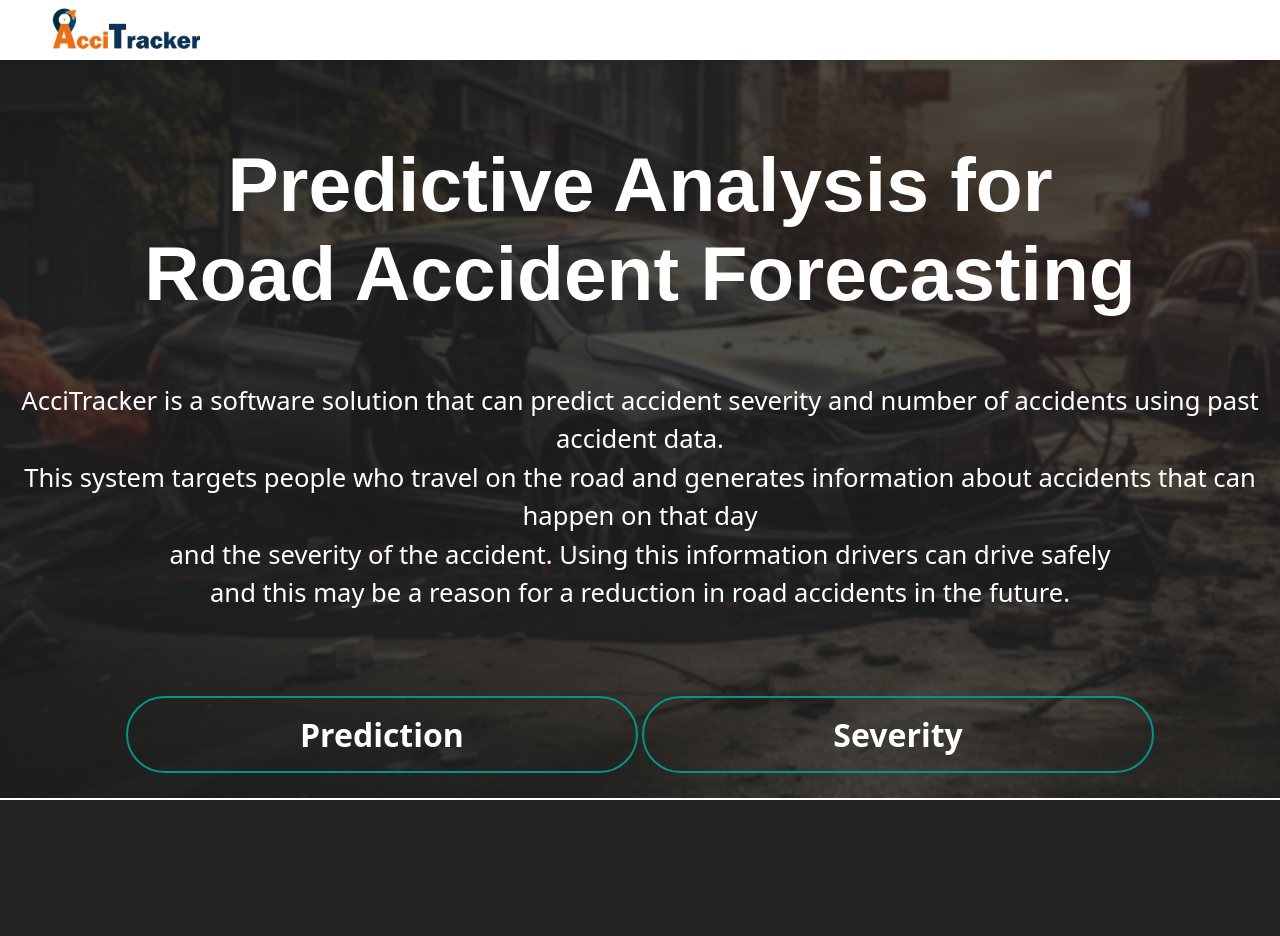
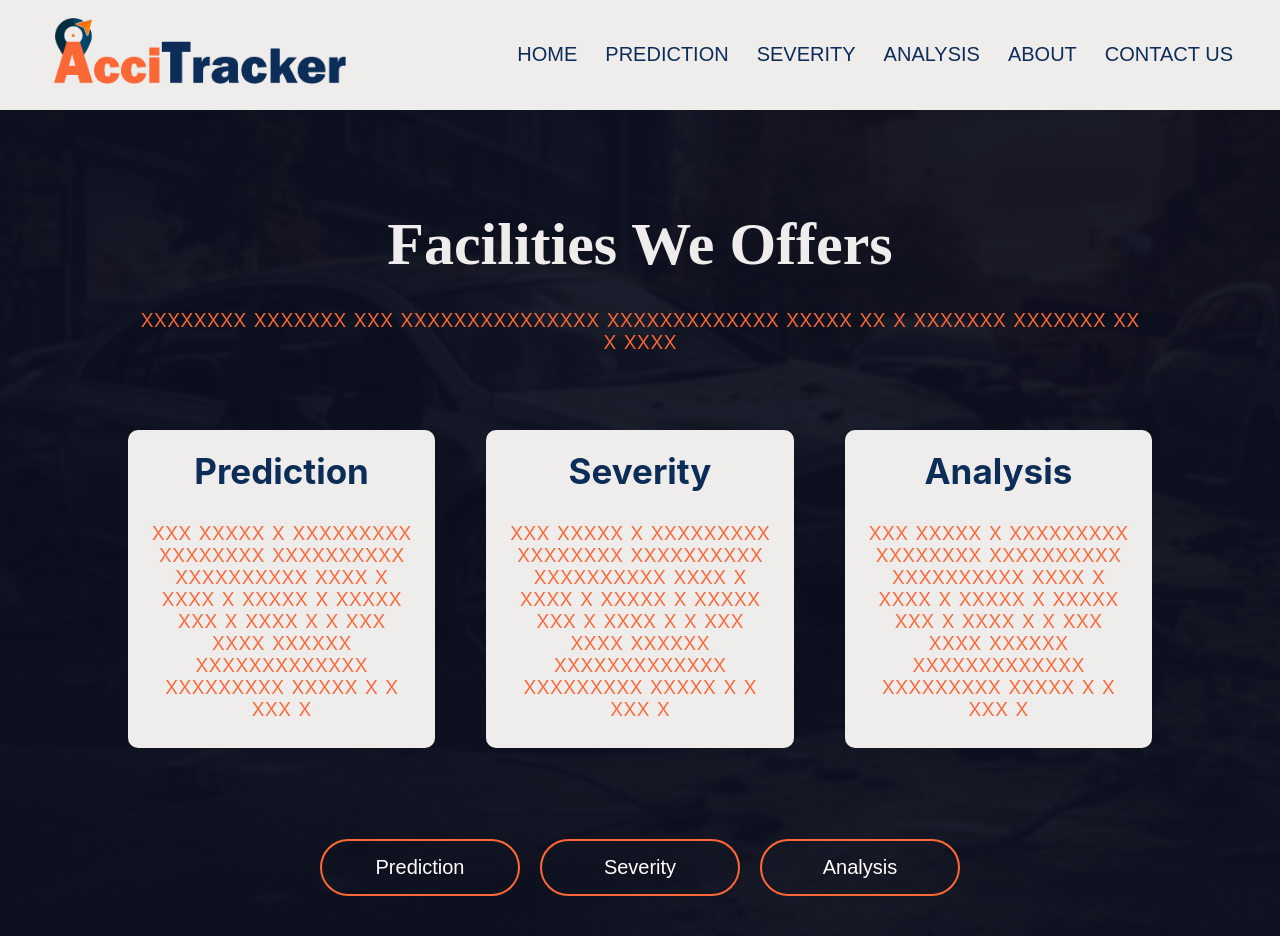
Before and after one commit to Inupa6677/DSGP-GROUP-9, a Flask app: page / in a window 1280 px wide. Before the commit the page ends 800 px from the top, so only its background shows below. Run offline with Flask 3, Linux system fonts and the light colour scheme; parts of the project's set-up code (start-up, migrations or seed data) failed here and were passed over.

Commit message:
adding new files

```diff
--- a/connecting model/static/homepage.css
+++ b/connecting model/static/homepage.css
@@ -1,106 +1,117 @@
-* {
-    box-sizing: border-box;
+*{
     margin: 0;
     padding: 0;
 }
-
-body {
-    background-image: url("/static/IMAGE/bg.png");
+.header{
+    min-height: 100vh;
+    width: 100%;
+    background-image: linear-gradient(rgba(4,9,30,0.7),rgba(4,9,30,0.7)),url(../image/bg.png);
+    background-position: center;
     background-size: cover;
-    background-repeat: no-repeat;
-    font-family: system-ui, -apple-system, BlinkMacSystemFont, 'Segoe UI', Roboto, Oxygen, Ubuntu, Cantarell, 'Open Sans', 'Helvetica Neue', sans-serif;
-    color: #fff;
-    padding-top: 120px; /* Adjusted for fixed navbar height */
+    position: relative;
 }
-
-.navbar {
-    background-color: #FFF; /* Change as needed */
-    height: 60px; /* Adjust as needed */
-    width: 100%;
+nav{
     display: flex;
+    padding: 5px 35px;
+    justify-content: space-between;
     align-items: center;
+    width: auto;
+    height: 100px;
+    background-color: #EFECEC;
+}
+nav img{
+    width: 300px;
+    padding: 15px;
+}
+.nav-links{
+    flex: 1;
+    text-align: right;
+}
+.nav-links ul li{
+    list-style:  none;
+    display: inline-block;
+    padding: 8px 12px;
+    position: relative;
+}
+.nav-links ul li a{
+    color: #0C2D57;
+    text-decoration: none;
+    font-size: 20px;
+    font-family: 'Poppins', sans-serif;
+}
+.nav-links ul li::after{
+    content: '';
+    width: 0;
+    height: 2px;
+    background: #0C2D57;
+    display: block;
+    margin: auto;
+    transition: 0.5s;
+}
+.nav-links ul li:hover::after{
+    width: auto;
+}
+.offers{
+    width: 80%;
+    margin: auto;
+    text-align: center;
+    padding-top: 100px;
+}
+h1{
+    font-size: 60px;
+    font-weight: 600;
+    color: #EFECEC;
+}
+p{
+    color: #FC6736;
+    font-size: 25px;
+    font-weight: 300;
+    line-height: 22px;
+    padding: 10px;
+    font-family: "Inter", sans-serif;
+}
+h2{
+    color: #0C2D57;
+    font-size: 35px;
+    font-family: "Inter", sans-serif;
+}
+.row{
+    margin-top: 5%;
+    display: flex;
     justify-content: space-between;
-    padding: 0 20px;
-    box-shadow: 0 2px 4px rgba(0, 0, 0, 0.1);
-    z-index: 1000;
-    position: fixed; /* Keep it on top */
-    top: 0;
 }
-
-.logo {
-    height: 50px; /* Adjust as needed */
+.offers-col{
+    flex-basis: 30%;
+    background: #EFECEC;
+    border-radius: 10px;
+    margin-bottom: 5%;
+    padding: 20px 12px;
+    box-sizing: border-box;
 }
-
-
-.content {
+.btn{
+    margin-top: 0;
+    display: flex;
+    justify-content: space-between;
+    padding: 20px 310px;
+}
+button{
+    width: 200px;
+    padding: 15px 0;
     text-align: center;
-}
-
-.content h1 {
-    font-size: 6vw; /* Responsive font size */
-    margin-top: 20px;
-    font-family: sans-serif;
-}
-
-.content p {
-    margin: 20px auto;
-    font-weight: 100;
-    line-height: 1.5;
-    font-size: 2vw; /* Responsive font size */
-}
-
-.button {
-    width: 40%;
-    padding: 15px 0;
-    font-size: 2.5vw; /* Responsive font size */
-    margin: 20px auto;
+    font-size: 20px;
+    margin: 20px 10px;
     border-radius: 55px;
-    font-weight: bold;
-    border: 2px solid #009688;
+    /* font-weight: bold; */
+    border: 2px solid #FC6736;
     background: transparent;
     color: white;
     cursor: pointer;
     position: relative;
     overflow: hidden;
-    display: inline-block;
-    text-decoration: none;
 }
-
-.button:hover span {
-    width: 100%;
+button:hover{
+    border: none;
+    background: #FC6736;
+    color: #000;
+    transition: 0.2s;
 }
-
-.button:hover {
-    border: none;
-}
-
-.button span {
-    background: #638889;
-    height: 100%;
-    width: 0%;
-    border-radius: 25px;
-    position: absolute;
-    left: 0;
-    bottom: 0;
-    z-index: -1;
-    transition: 0.5s;
-}
-
-@media screen and (max-width: 768px) {
-    .logo {
-        width: 60%;
-    }
-
-    .content h1 {
-        font-size: 8vw; /* Responsive font size */
-    }
-
-    .content p {
-        font-size: 4vw; /* Responsive font size */
-    }
-
-    .button {
-        width: 60%;
-        font-size: 4vw; /* Responsive font size */
-    }
-}
--- a/connecting model/static/jsFiles/hompage.js
+++ /dev/null
@@ -1,3 +0,0 @@
-function goToPage(page) {
-    window.location.href = page;
-}
--- a/connecting model/templates/homepage.html
+++ b/connecting model/templates/homepage.html
@@ -3,34 +3,60 @@
 <head>
     <meta charset="UTF-8">
     <meta name="viewport" content="width=device-width, initial-scale=1.0">
-    <title>HomePage</title>
+    <title>Home page</title>
     <link rel="stylesheet" type="text/css" href="{{ url_for('static', filename='homepage.css') }}">
 </head>
-
 <body>
 
-    <div class="bg">
-        <div class="navbar">
-            <img src="{{ url_for('static', filename='IMAGE/logoaccitracker.png') }}" class="logo">
+    <section class="header">
+
+        <nav>
+           <a href="index.html"><img src="{{ url_for('static', filename='image/logo.png') }}" alt="Logo"></a>
+           <div class="nav-links">
+            <ul>
+                <li><a href="homepage.html">HOME</a></li>
+                <li><a href="#">PREDICTION</a></li>
+                <li><a href="#">SEVERITY</a></li>
+                <li><a href="#">ANALYSIS</a></li>
+                <li><a href="#">ABOUT</a></li>
+                <li><a href="#">CONTACT US</a></li>
+            </ul>
+           </div>
+        </nav>
+
+        <div class="offers">
+            <h1>Facilities We Offers</h1>
+            <br>
+            <p>xxxxxxxx xxxxxxx xxx xxxxxxxxxxxxxxx xxxxxxxxxxxxx xxxxx xx x xxxxxxx xxxxxxx xx x  xxxx</p>
+            <br>
+            <div class="row">
+                <div class="offers-col">
+                    <h2>Prediction</h2>
+                    <br>
+                    <p>xxx xxxxx x xxxxxxxxx xxxxxxxx xxxxxxxxxx xxxxxxxxxx xxxx x xxxx x xxxxx x xxxxx  xxx x xxxx x x xxx xxxx xxxxxx xxxxxxxxxxxxx xxxxxxxxx xxxxx x x xxx x</p>
+                </div>
+
+                <div class="offers-col">
+                    <h2>Severity</h2>
+                    <br>
+                    <p>xxx xxxxx x xxxxxxxxx xxxxxxxx xxxxxxxxxx xxxxxxxxxx xxxx x xxxx x xxxxx x xxxxx  xxx x xxxx x x xxx xxxx xxxxxx xxxxxxxxxxxxx xxxxxxxxx xxxxx x x xxx x</p>
+                </div>
+
+                <div class="offers-col">
+                    <h2>Analysis</h2>
+                    <br>
+                    <p>xxx xxxxx x xxxxxxxxx xxxxxxxx xxxxxxxxxx xxxxxxxxxx xxxx x xxxx x xxxxx x xxxxx  xxx x xxxx x x xxx xxxx xxxxxx xxxxxxxxxxxxx xxxxxxxxx xxxxx x x xxx x</p>
+                </div>
+            </div>
         </div>
-    </div>
-    <div class="content">
-        <h1> Predictive Analysis for <br> Road Accident Forecasting </h1>
-        <br>
-        <br>
-        <p>AcciTracker is a software solution that can predict accident severity and number of accidents
-            using past accident data. <br> This system targets people who travel on the road and generates
-            information about accidents that can happen on that day <br> and the severity of the accident. Using
-            this information drivers can drive safely <br> and this may be a reason for a reduction in road
-            accidents in the future.
-        </p>
-        <br>
-        <br>
-        <div>
-            <a href="/prediction_page" class="button">Prediction</a>
-            <a href="/new_page" class="button">Severity</a>
+
+        <div class="btn">
+            <a href="aaa.html"> <button type="button"><span></span>Prediction</button> </a>
+            <a href="bbb.html"> <button type="button"><span></span>Severity</button> </a>
+            <a href="#"> <button type="button"><span></span>Analysis</button> </a>
         </div>
-    </div>
+
+    </section>
     <script src="{{ url_for('static', filename='jsFiles/hompage.js') }}"></script>
 </body>
 </html>
```
Also changed, not shown: connecting model/static/IMAGE/logoaccitracker.png (deleted), connecting model/static/image/car2.jpeg (added), connecting model/static/image/car2.jpeg.png (added), connecting model/static/image/drivesafe.jpg (added), connecting model/static/image/logo.png (added).
